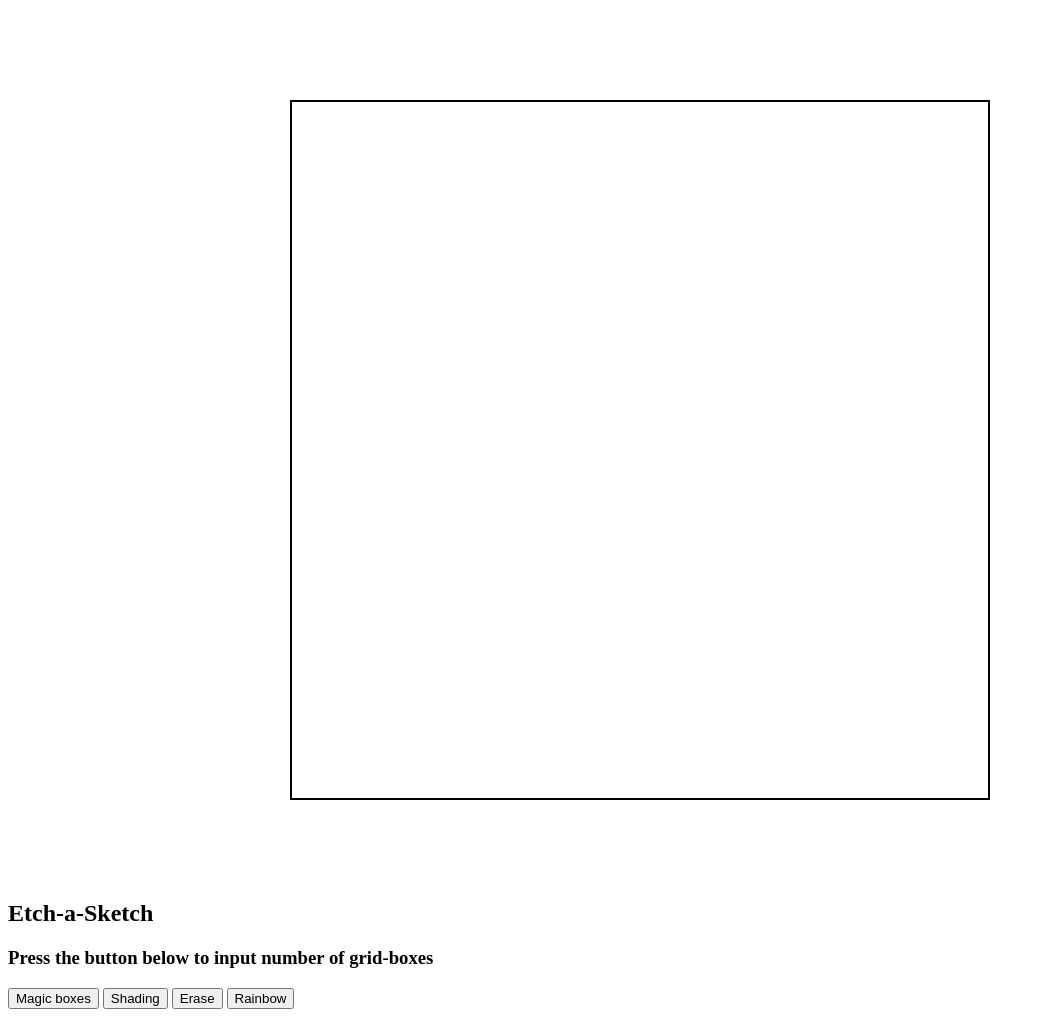
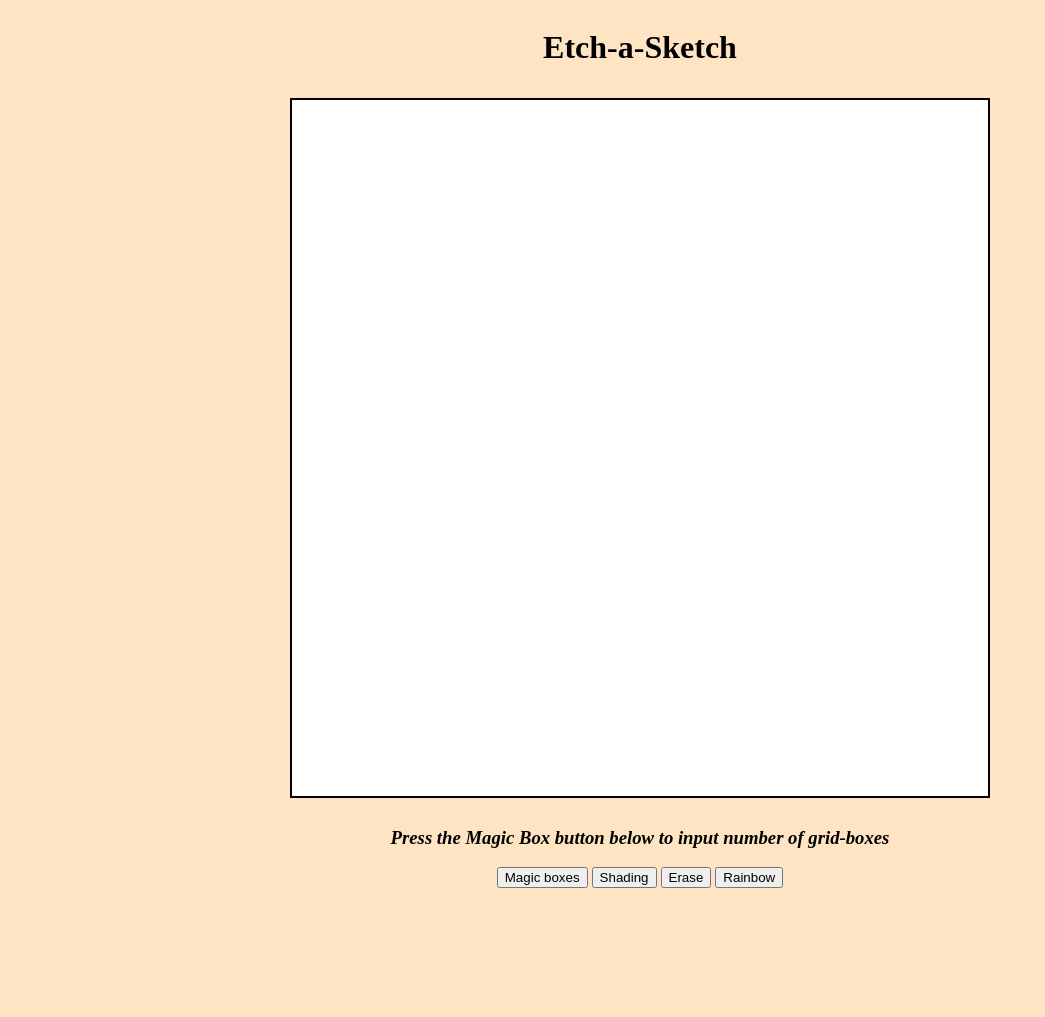
Before and after one commit to NaveenPensia70/Etch-a-Sketch, a plain HTML site: page index.html in a window 1280 px wide. Shown: the whole page, without its empty margins (0-1045 px from the left). After the commit the page ends 896 px from the top, so only its background shows below. Drawn offline with Linux system fonts and the light colour scheme.

Commit message:
fix: Format the page and css applied

```diff
--- a/index.html
+++ b/index.html
@@ -6,17 +6,25 @@
     <title>Etch-a-Sketch</title>
     <link rel="stylesheet" href="./style.css">
     <script defer src="./script.js"></script>
+    <!-- Google fonts link -->
+    <link rel="preconnect" href="https://fonts.googleapis.com">
+    <link rel="preconnect" href="https://fonts.gstatic.com" crossorigin>
+    <link href="https://fonts.googleapis.com/css2?family=Oswald:wght@200..700&display=swap" rel="stylesheet">
 </head>
 <body>
+    <div class="body-container">
+    <h1 class="oswald-h1">Etch-a-Sketch</h1>
     <div class="container">
         <div class="grid-boxes">
         </div>
     </div>
-    <h2>Etch-a-Sketch</h2>
-    <h3>Press the button below to input number of grid-boxes</h3>
+    <h3><i>Press the Magic Box button below to input number of grid-boxes</i></h3>
+    <div class="buttons">
     <button class="btn">Magic boxes</button>
     <button class="shading-btn">Shading</button>
     <button class="eraser-btn">Erase</button>
     <button class="rainbow-btn">Rainbow</button>
+</div>
+</div>
 </body>
 </html>
--- a/style.css
+++ b/style.css
@@ -1,11 +1,22 @@
 *{
     box-sizing: border-box;
 }
+body{
+    background-color:bisque;
+}
+
+.body-container{
+    display: flex;
+    flex-direction: column;
+    justify-content: space-around;
+    align-items:center;
+}
 .container{
     border: 2px solid black;
+    background-color: white;
     height: 700px;
     width: 700px;
-    margin: 100px auto;
+    margin: 10px auto;
 }
 
 .grid-boxes{
```
